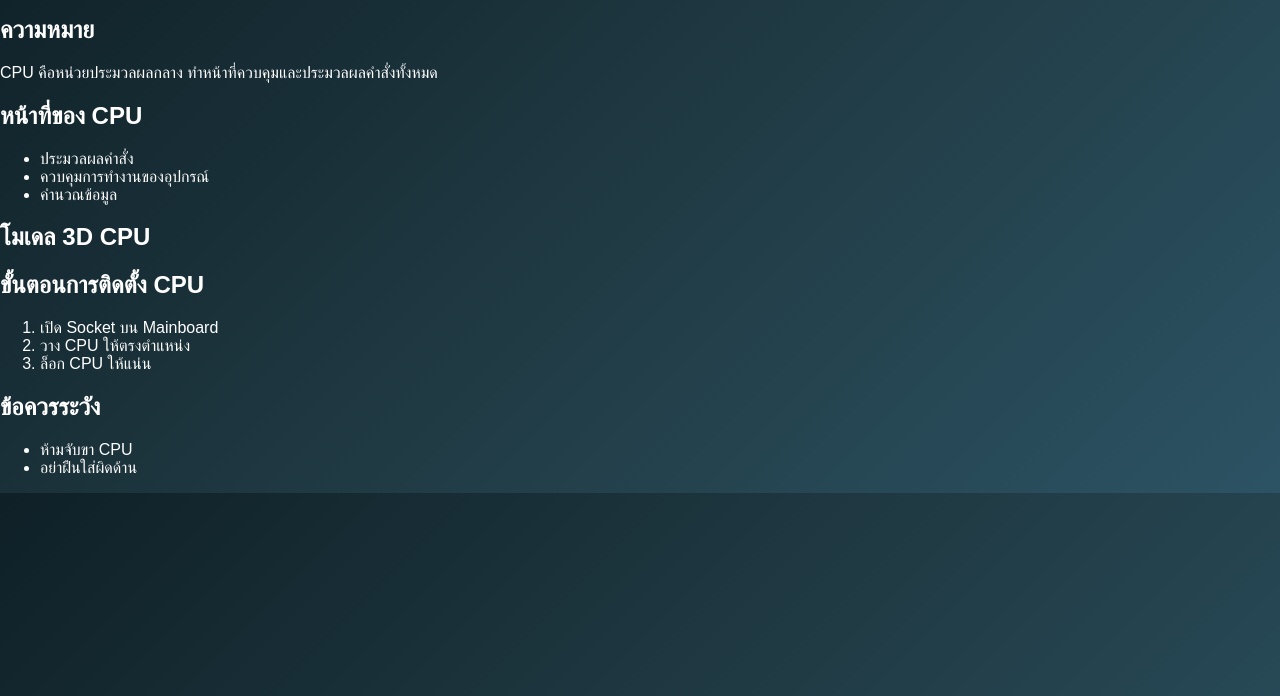
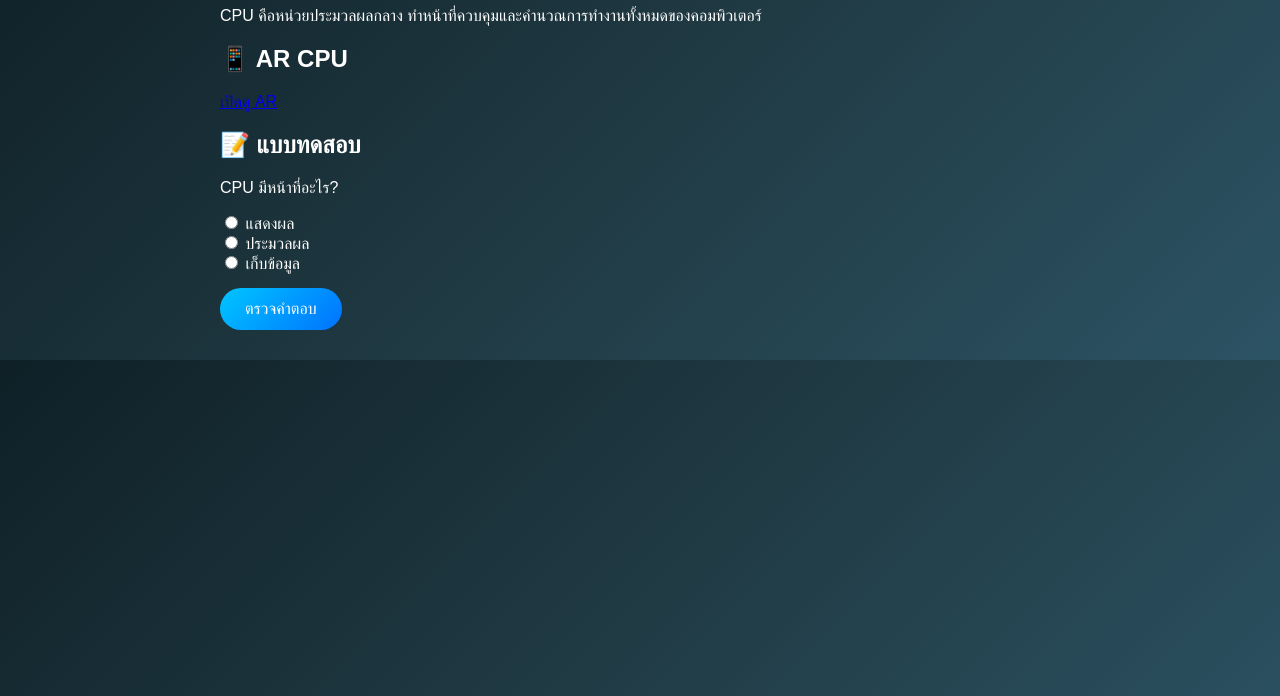
Before and after one commit to ampromsup-star/PC_AR_Web, a plain HTML site: page cpu.html in a window 1280 px wide. Shown: the part 104-800 px from the top of the page. Drawn offline with nearby package versions, Linux system fonts and the light colour scheme; files that its build step writes are made by us from their sources.

Commit message:
Update cpu.html

```diff
--- a/cpu.html
+++ b/cpu.html
@@ -4,50 +4,38 @@
 <meta charset="UTF-8">
 <title>CPU</title>
 <link rel="stylesheet" href="css/style.css">
-
-<script type="module"
-src="https://unpkg.com/@google/model-viewer/dist/model-viewer.min.js"></script>
 </head>
 
 <body>
-<header>
-  <h1>หน่วยประมวลผลกลาง (CPU)</h1>
-</header>
+<div class="lesson">
+  <h1>🔍 CPU</h1>
+  <p>
+    CPU คือหน่วยประมวลผลกลาง ทำหน้าที่ควบคุมและคำนวณการทำงานทั้งหมดของคอมพิวเตอร์
+  </p>
 
-<main>
-  <img src="images/cpu.jpg" width="300">
+  <h2>📱 AR CPU</h2>
+  <a href="https://mywebar.com" target="_blank">เปิดดู AR</a>
 
-  <h2>ความหมาย</h2>
-  <p>CPU คือหน่วยประมวลผลกลาง ทำหน้าที่ควบคุมและประมวลผลคำสั่งทั้งหมด</p>
+  <div class="quiz">
+    <h2>📝 แบบทดสอบ</h2>
+    <p>CPU มีหน้าที่อะไร?</p>
+    <label><input type="radio" name="q"> แสดงผล</label><br>
+    <label><input type="radio" name="q" id="correct"> ประมวลผล</label><br>
+    <label><input type="radio" name="q"> เก็บข้อมูล</label><br>
 
-  <h2>หน้าที่ของ CPU</h2>
-  <ul>
-    <li>ประมวลผลคำสั่ง</li>
-    <li>ควบคุมการทำงานของอุปกรณ์</li>
-    <li>คำนวณข้อมูล</li>
-  </ul>
+    <button onclick="check()">ตรวจคำตอบ</button>
+  </div>
+</div>
 
-  <h2>โมเดล 3D CPU</h2>
-  <model-viewer
-    src="models/cpu.glb"
-    ar
-    camera-controls
-    auto-rotate
-    style="width:100%; height:350px;">
-  </model-viewer>
-
-  <h2>ขั้นตอนการติดตั้ง CPU</h2>
-  <ol>
-    <li>เปิด Socket บน Mainboard</li>
-    <li>วาง CPU ให้ตรงตำแหน่ง</li>
-    <li>ล็อก CPU ให้แน่น</li>
-  </ol>
-
-  <h2>ข้อควรระวัง</h2>
-  <ul>
-    <li>ห้ามจับขา CPU</li>
-    <li>อย่าฝืนใส่ผิดด้าน</li>
-  </ul>
-</main>
+<script src="js/score.js"></script>
+<script>
+function check(){
+  if(document.getElementById("correct").checked){
+    addScore();
+  }else{
+    alert("❌ ยังไม่ถูก");
+  }
+}
+</script>
 </body>
 </html>
```
